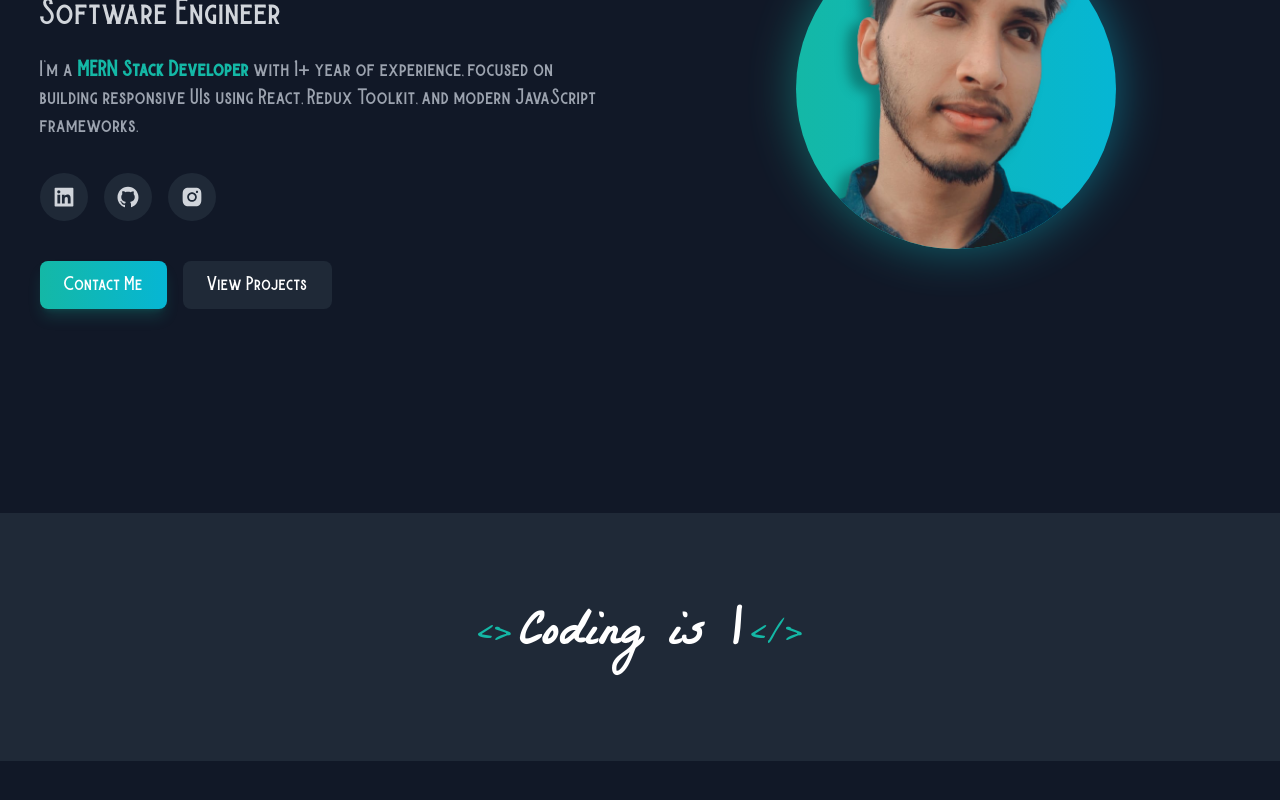
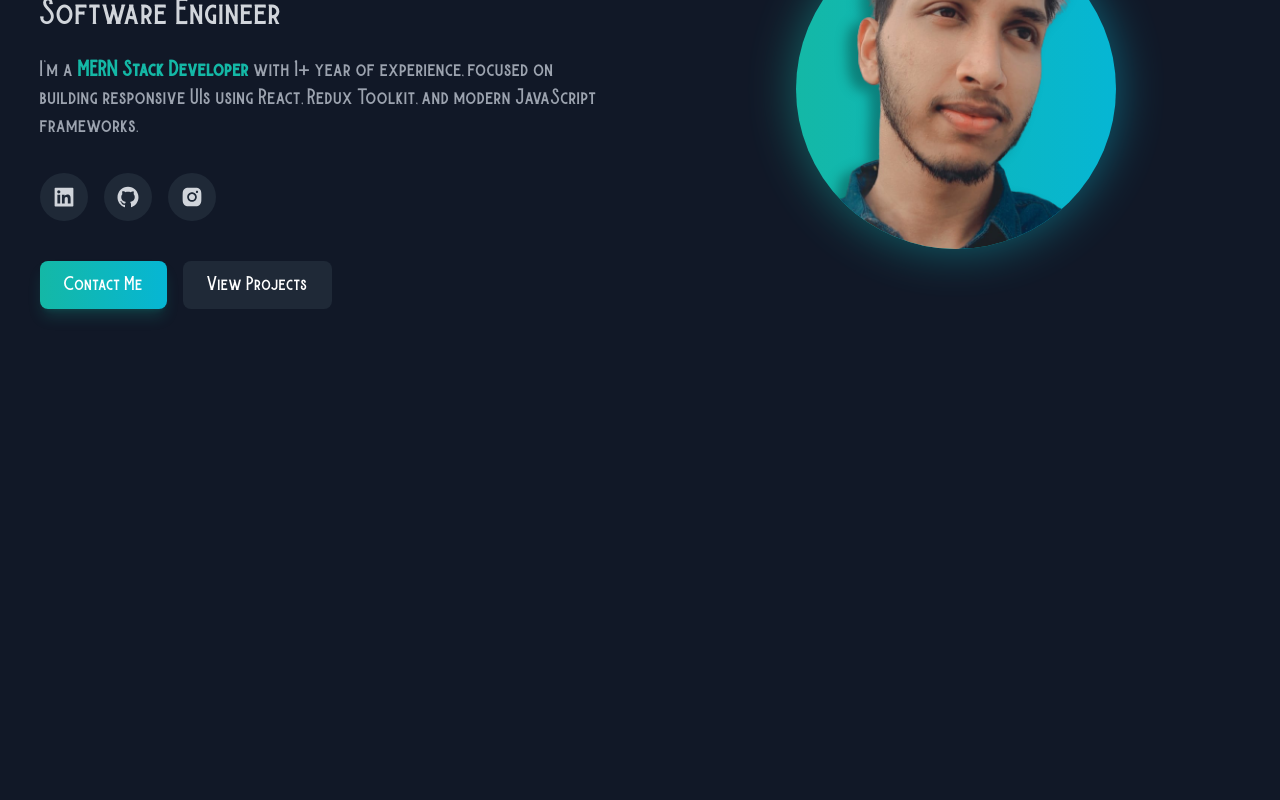
Before and after one commit to PrathamMathur11/Personal-Portfolio-NextJS, a Next.js app: page / in a window 1280 px wide. Shown: the part 368-1168 px from the top of the page. Built offline with nearby package versions, Linux system fonts and the light colour scheme.

Commit message:
fixed display card

```diff
--- a/pages/index.js
+++ b/pages/index.js
@@ -53,8 +53,47 @@ export default function Home() {
     menuList?.classList.toggle("show-menu");
   };
 
+  // useEffect(() => {
+  //   const cursor = document.getElementById("custom-cursor");
+
+  //   const handleMouseMove = (e) => {
+  //     cursor.style.left = `${e.clientX}px`;
+  //     cursor.style.top = `${e.clientY}px`;
+  //   };
+
+  //   const handleMouseEnter = () => {
+  //     cursor.classList.add("cursor-hover");
+  //   };
+
+  //   const handleMouseLeave = () => {
+  //     cursor.classList.remove("cursor-hover");
+  //   };
+
+  //   document.addEventListener("mousemove", handleMouseMove);
+  //   document.querySelectorAll("a, button").forEach((el) => {
+  //     el.addEventListener("mouseenter", handleMouseEnter);
+  //     el.addEventListener("mouseleave", handleMouseLeave);
+  //   });
+
+  //   return () => {
+  //     document.removeEventListener("mousemove", handleMouseMove);
+  //     document.querySelectorAll("a, button").forEach((el) => {
+  //       el.removeEventListener("mouseenter", handleMouseEnter);
+  //       el.removeEventListener("mouseleave", handleMouseLeave);
+  //     });
+  //   };
+  // }, []);
+
   return (
     <div className={darkMode ? "dark bg-gray-900" : "bg-white"}>
+      {/* <div
+        id="custom-cursor"
+        className="fixed w-6 h-6 bg-gradient-to-r from-teal-500 to-cyan-500 rounded-full pointer-events-none z-50 transition-transform duration-300 transform -translate-x-1/2 -translate-y-1/2 shadow-lg"
+        style={{
+          mixBlendMode: "difference",
+          border: "2px solid white",
+        }}
+      ></div> */}
       <Head>
         <title>Pratham Mathur | Software Engineer</title>
         <meta name="description" content="Pratham Mathur - Software Engineer Portfolio" />
@@ -234,7 +273,7 @@ export default function Home() {
         </section>
 
         {/* Display Card Section */}
-        <section id="display-section" className="py-20 bg-gray-50 dark:bg-gray-800">
+        <section id="display-section" className="py-20 bg-gray-50 dark:bg-gray-800 h-[25rem] grid place-content-center" data-aos="fade-up">
           <div className="max-w-7xl mx-auto px-6 md:px-10">
             <DisplayCard />
           </div>
```
